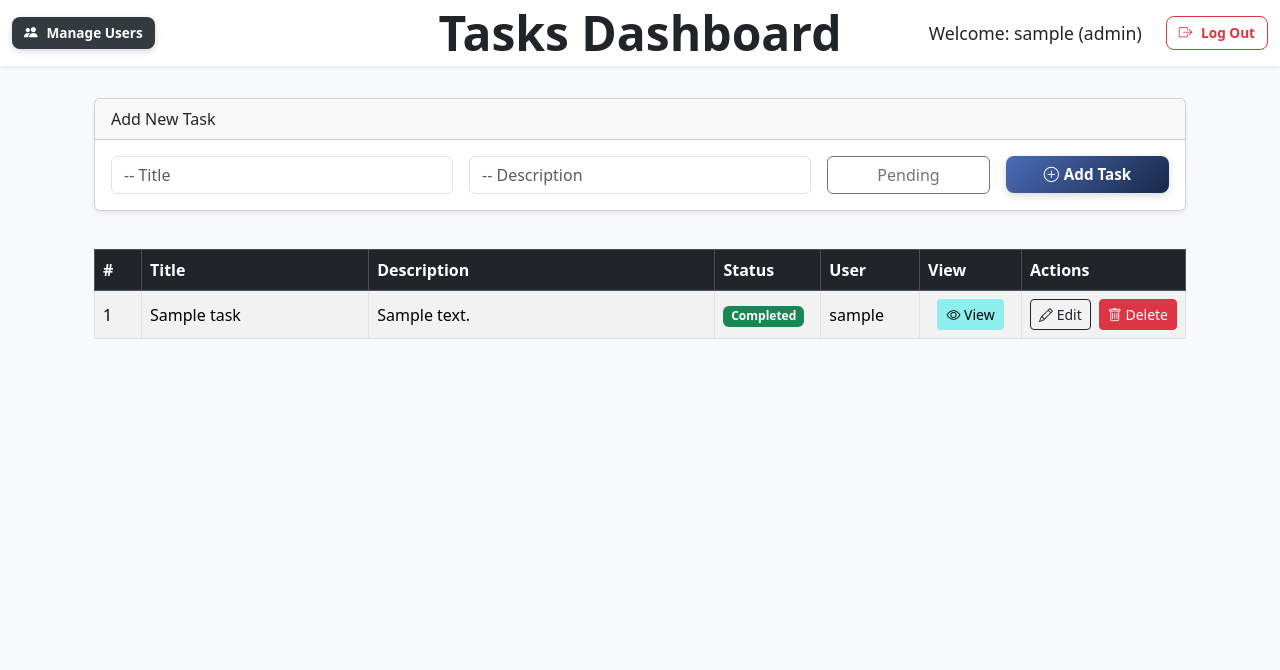
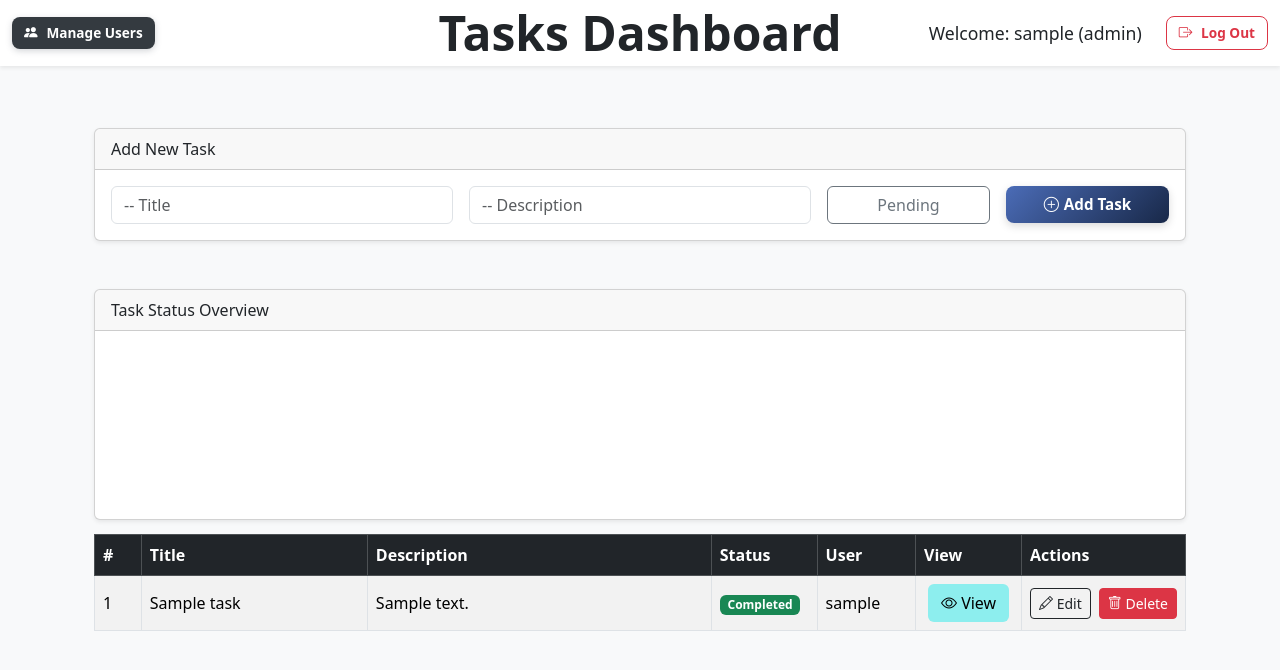
Before and after one commit to MinhDoDuy/web_trainning, a Flask app: page / in a window 1280 px wide. Shown: the top 670 px of the page. Run offline with Flask 3, Linux system fonts and the light colour scheme; the visitor is signed in with stand-in values (Sample User, id 1); a database or web service that is not in the repository returns one stand-in record (values such as "Sample title"); a map, chart or similar area stays blank; some libraries are stand-ins or nearby versions.

Commit message:
update app and tasks

```diff
--- a/app.py
+++ b/app.py
@@ -35,9 +35,7 @@ def role_required(role):
                 flash("You do not have access!", "danger")
                 return redirect(url_for("index_route"))
             return f(*args, **kwargs)
-
         return wrapper
-
     return decorator
 
 
@@ -100,7 +98,7 @@ def login_route():
 
 
 @app.route("/logout")
-def logout_route():
+def logout():
     session.clear()
     flash("You have logged out!", "success")
     return redirect(url_for("login_route"))
@@ -205,9 +203,9 @@ def edit_task_route(task_id):
         flash("Task does not exist!", "danger")
         return redirect(url_for("index_route"))
 
-    # if session["role"] != "admin" and task["user_id"] != session["user_id"]:
-    #     flash("You do not have permission to edit this task!", "danger")
-    #     return redirect(url_for("index_route"))
+    if session["role"] != "admin" and task["user_id"] != session["user_id"]:
+        flash("You do not have permission to edit this task!", "danger")
+        return redirect(url_for("index_route"))
 
     if request.method == "POST":
         title = request.form.get("title")
@@ -236,7 +234,7 @@ def delete_task_route(task_id):
 # -----------------------------
 # Routes: Admin User Management
 # -----------------------------
-from werkzeug.security import generate_password_hash
+# from werkzeug.security import generate_password_hash
 
 
 @app.route('/admin/users', methods=['GET', 'POST'])
@@ -384,8 +382,6 @@ def internal_error(e):
         error_message="Something went wrong on the server."
     ), 500
 
-
-
 # -----------------------------
 # Run
 # -----------------------------
--- a/templates/tasks.html
+++ b/templates/tasks.html
@@ -31,17 +31,17 @@
                 <span class="me-4" style="font-size: 1.1rem;">
                     Welcome: {{ username }} {% if role %}({{ role }}){% endif %}
                 </span>
-                <a href="{{ url_for('logout_route') }}" class="btn btn-outline-danger btn-sm btn-logout">
+                <a href="{{ url_for('logout') }}" class="btn btn-outline-danger btn-sm btn-logout">
                     <i class="bi bi-box-arrow-right me-1"></i> Log Out
                 </a>
             </div>
         </div>
     </header>
 
-    <div class="container" style="padding-top: 70px;">
+    <div class="container" style="padding-top: 100px;">
 
         <!-- Flash messages -->
-        <div class="toast-container-bottom">
+        <div class="toast-container position-fixed bottom-0 end-0 p-3">
             {% with messages = get_flashed_messages(with_categories=true) %}
             {% if messages %}
             {% for category, message in messages %}
@@ -102,6 +102,14 @@
             </div>
         </div>
 
+        <!-- Tasks Status Chart -->
+        <div class="card mb-4 shadow-sm">
+            <div class="card-header">Task Status Overview</div>
+            <div class="card-body">
+                <canvas id="statusChart" height="150"></canvas>
+            </div>
+        </div>
+
         <!-- Tasks Table -->
         <div class="table-responsive" style="margin-top: -10px;">
             <table class="table table-striped table-hover table-bordered align-middle">
@@ -138,7 +146,7 @@
                     <!-- VIEW BUTTON -->
                     <td class="text-center">
                         <!-- View -->
-                        <button class="btn btn-sm btn-view btn-sm-smooth" data-bs-toggle="modal"
+                        <button class="btn btn-view btn-sm-smooth" data-bs-toggle="modal"
                                 data-bs-target="#viewModal{{ task.id }}">
                             <i class="bi bi-eye"></i> View
                         </button>
@@ -177,10 +185,10 @@
 
                             <!-- Body -->
                             <div class="modal-body p-3">
-<!--                                <div class="mb-3">-->
-<!--                                    <small>Title:</small>-->
-<!--                                    <div class="modal-text-box">{{ task.title }}</div>-->
-<!--                                </div>-->
+                                <!--                                <div class="mb-3">-->
+                                <!--                                    <small>Title:</small>-->
+                                <!--                                    <div class="modal-text-box">{{ task.title }}</div>-->
+                                <!--                                </div>-->
                                 <div class="mb-3">
                                     <small class="fw-semibold text-secondary">Description:</small>
                                     <div class="p-2 border rounded bg-light text-break shadow-sm">{{ task.description }}
@@ -243,10 +251,10 @@
                                             </button>
                                             <ul class="dropdown-menu w-100">
                                                 <li><a class="dropdown-item completed" href="#"
-                                                       onclick="setEditStatus({{ task.id }}, 'completed')">Completed</a>
+                                                       onclick="setEditStatus('{{ task.id }}', 'completed')">Completed</a>
                                                 </li>
                                                 <li><a class="dropdown-item pending" href="#"
-                                                       onclick="setEditStatus({{ task.id }}, 'pending')">Pending</a>
+                                                       onclick="setEditStatus('{{ task.id }}', 'pending')">Pending</a>
                                                 </li>
                                             </ul>
                                             <input type="hidden" name="status" id="editStatusInput{{ task.id }}"
@@ -329,11 +337,13 @@
         document.getElementById('statusInput').value = el.innerText.toLowerCase();
         document.getElementById('statusDropdown').innerText = el.innerText;
     }
+
     function setEditStatus(id, value) {
-        document.getElementById('editStatusInput'+id).value = value;
-        document.getElementById('editStatusDropdown'+id).innerText = value.charAt(0).toUpperCase() + value.slice(1);
+        document.getElementById('editStatusInput' + id).value = value;
+        document.getElementById('editStatusDropdown' + id).innerText = value.charAt(0).toUpperCase() + value.slice(1);
     }
 </script>
 
+
 </body>
 </html>
```
